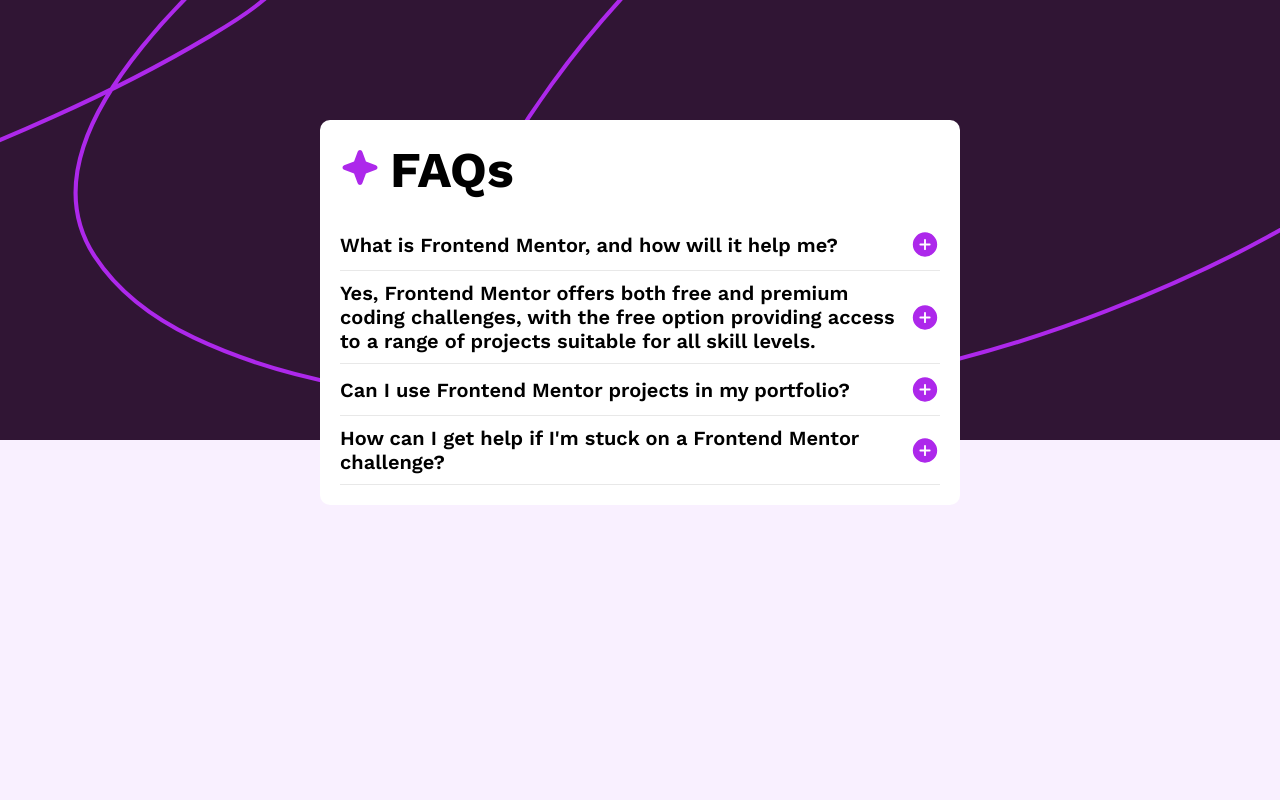
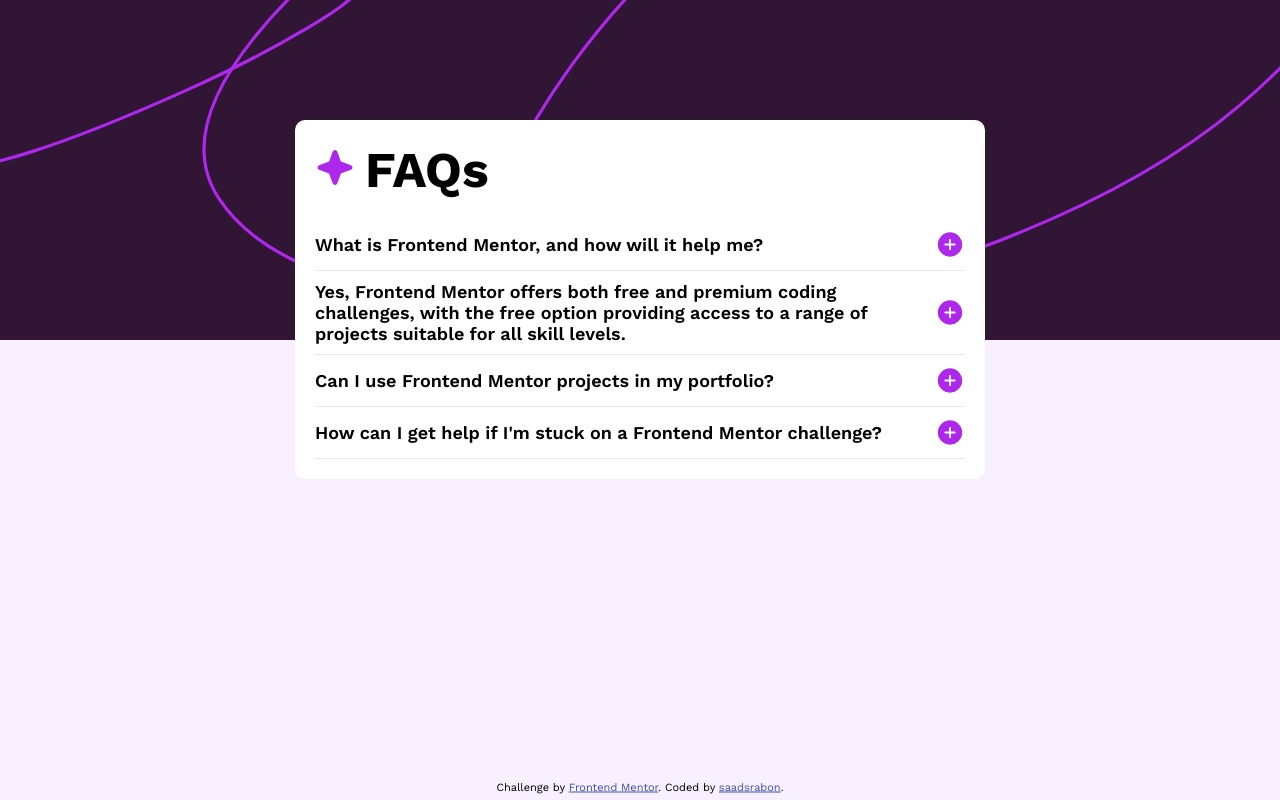
Before and after one commit to saadsrabon/faq-accordion-main, a plain HTML site: page index.html in a window 1280 px wide. Drawn offline with nearby package versions, Linux system fonts and the light colour scheme.

Commit message:
Padding fixed

```diff
--- a/index.html
+++ b/index.html
@@ -12,7 +12,7 @@
 
   <!-- Feel free to remove these styles or customise in your own stylesheet 👍 -->
   <style>
-    .attribution { font-size: 11px; text-align: center; }
+    .attribution { font-size: 11px; text-align: center; position: fixed; bottom:0; left:50%;transform: translate(-50%,-50%); }
     .attribution a { color: hsl(228, 45%, 44%); }
   </style>
 </head>
@@ -100,10 +100,10 @@
       </div>
     </div>
   </div>
-  <!-- <div class="attribution">
+  <div class="attribution">
     Challenge by <a href="https://www.frontendmentor.io?ref=challenge" target="_blank">Frontend Mentor</a>.
-    Coded by <a href="#">Your Name Here</a>.
-  </div> -->
+    Coded by <a href="#">saadsrabon</a>.
+  </div>
   <!-- js connection -->
    <script src="./index.js"></script>
 </body>
--- a/style.css
+++ b/style.css
@@ -13,13 +13,13 @@ body{
 .header_wrapper{
     background: url(./assets/images/background-pattern-desktop.svg) no-repeat center center;
     background-size:cover ;
-    padding: 120px;
-    height: 200px;
+    padding: 120px 0;
+    height: 100px;
 
 
 }
 .faq_wrapper{
-    width: 600px;
+    width: 650px;
     height: auto;
     padding: 20px;
     background: hsl(0, 0%, 100%);
@@ -60,7 +60,7 @@ body{
 
 }
 .faq_body_show_text h5{
-    font-size: 20px;
+    font-size: 18px;
     font-weight: 600;
 }
 .faq_body_hide_text{
```
